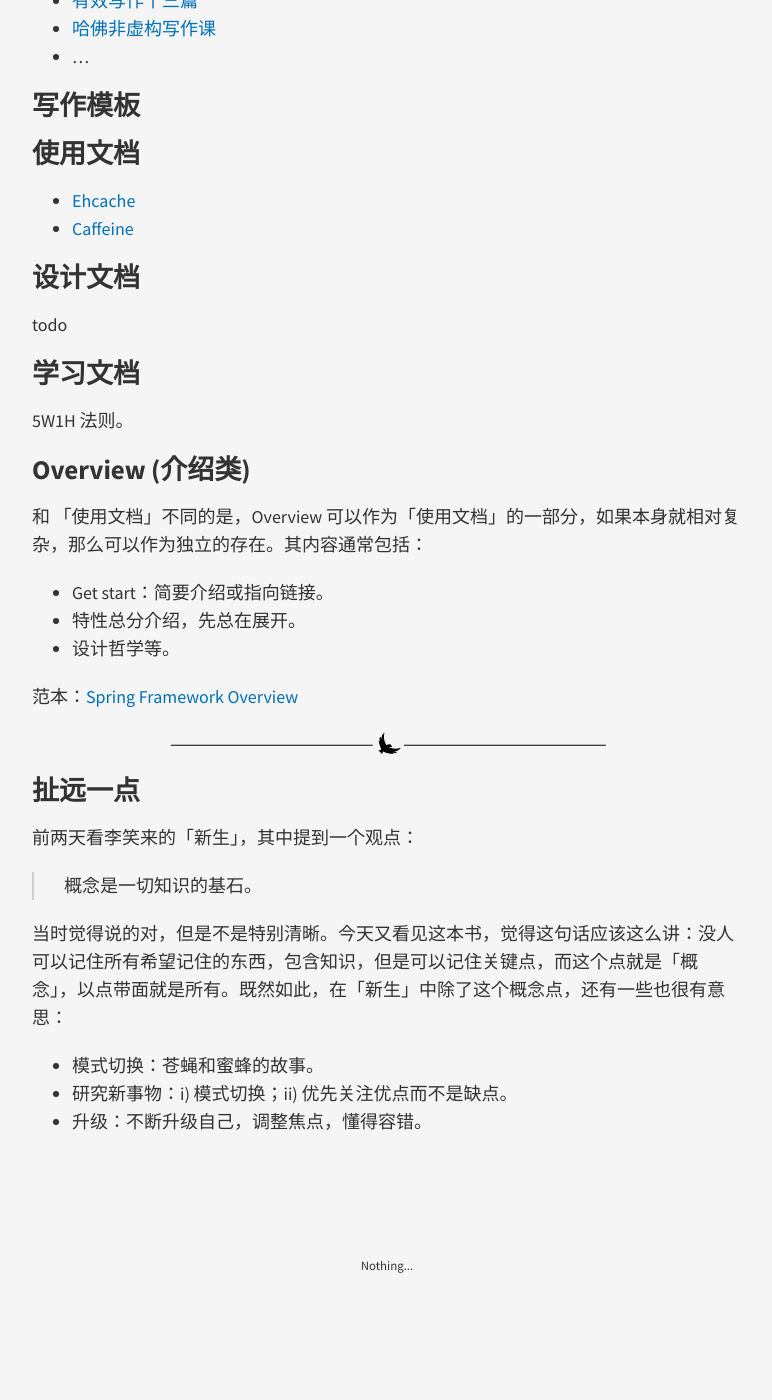
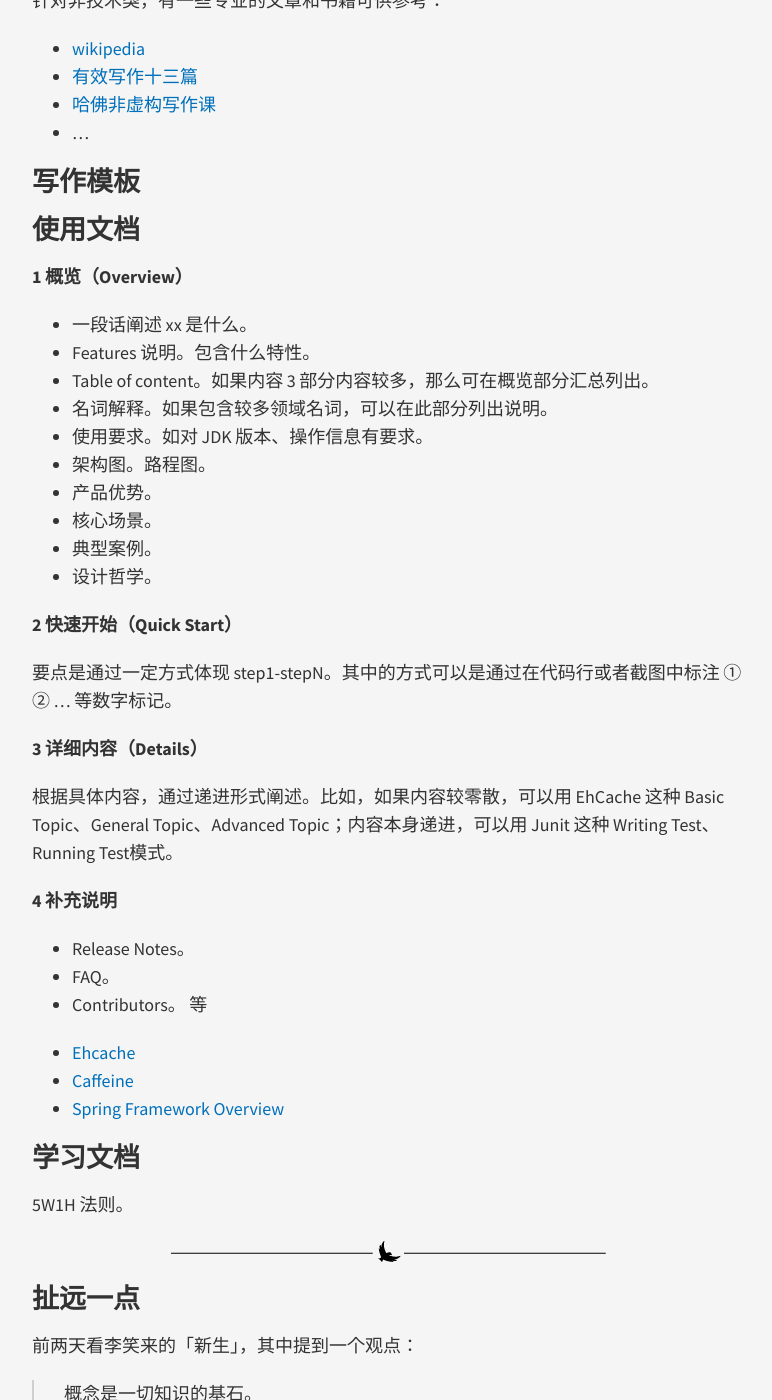
Before and after one commit to younghz/younghz.github.io, a Jekyll site: the page built from _posts/2018-06-10-technical-article-style-guide-and-template.md, in a window 1280 px wide and 1400 px high, scrolled down 1427 px. Shown: the whole window, without its empty margins (253-1025 px from the left). Built offline with Jekyll 4.4.1, drawn with Linux system fonts in a browser that asks for light colours; nearby versions of some CDN libraries; before the commit the page ends 2722 px from its top, so only the background shows below that; some of the changed text lies outside the part shown.

Commit message:
update 'technical article style guide and template'

```diff
--- a/_posts/2018-06-10-technical-article-style-guide-and-template.md
+++ b/_posts/2018-06-10-technical-article-style-guide-and-template.md
@@ -35,27 +35,42 @@ title: "【T】技术文档写作规范与写作模板"
 
 ## 使用文档
 
+#### 1 概览（Overview）
+
+* 一段话阐述 xx 是什么。
+* Features 说明。包含什么特性。
+* Table of content。如果内容 3 部分内容较多，那么可在概览部分汇总列出。
+* 名词解释。如果包含较多领域名词，可以在此部分列出说明。
+* 使用要求。如对 JDK 版本、操作信息有要求。
+* 架构图。路程图。
+* 产品优势。
+* 核心场景。
+* 典型案例。
+* 设计哲学。
+
+#### 2 快速开始（Quick Start）
+
+要点是通过一定方式体现 step1-stepN。其中的方式可以是通过在代码行或者截图中标注 ① ② … 等数字标记。
+
+#### 3 详细内容（Details）
+
+根据具体内容，通过递进形式阐述。比如，如果内容较零散，可以用 EhCache 这种 Basic Topic、General Topic、Advanced Topic；内容本身递进，可以用 Junit 这种 Writing Test、Running Test模式。
+
+#### 4 补充说明
+* Release Notes。
+* FAQ。
+* Contributors。
+等
+
+
 * [Ehcache](http://www.ehcache.org/documentation/3.5/index.html)
 * [Caffeine](https://github.com/ben-manes/caffeine/wiki)
+* [Spring Framework Overview](https://docs.spring.io/spring/docs/5.0.0.RC3/spring-framework-reference/overview.html)
 
-## 设计文档
-
-todo
 
 ## 学习文档
 
 5W1H 法则。
-
-## Overview (介绍类)
-
-和 「使用文档」不同的是，Overview 可以作为「使用文档」的一部分，如果本身就相对复杂，那么可以作为独立的存在。其内容通常包括：
-* Get start：简要介绍或指向链接。
-* 特性总分介绍，先总在展开。
-* 设计哲学等。
-
-范本：[Spring Framework Overview](https://docs.spring.io/spring/docs/5.0.0.RC3/spring-framework-reference/overview.html)
-
-
 
 
 ----
```
